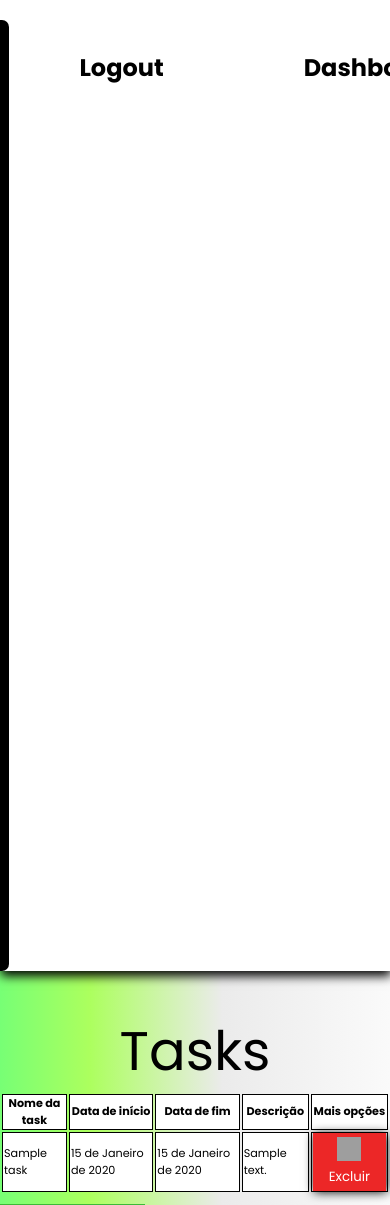
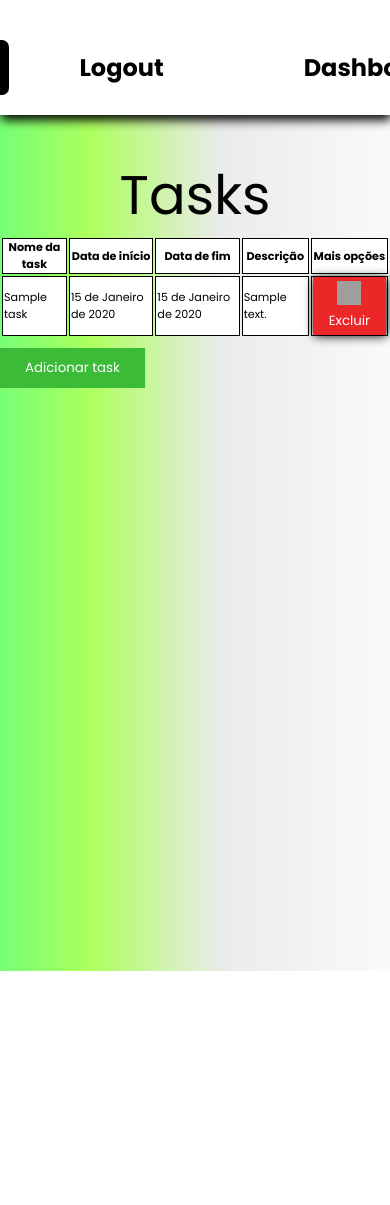
Before and after one commit to Mafald07h/Smart-Task-List, a Django app: page /tasks/ in a window 390 px wide; the page is wider, and only the part inside the window is pictured. Shown: the top 1205 px of that part. After the commit the page ends 971 px from the top of that part, so only its background shows below. Run offline with Django 5.2, Linux system fonts and the light colour scheme; a user stored in the database is signed in; tables that the repository leaves empty hold one stand-in row (values such as "Sample post"); grey boxes are pictures that could not be loaded.

Commit message:
refactor: Consertando a navbar esquerda na responsividade para celulares

```diff
--- a/tasks/static/css/tasks.css
+++ b/tasks/static/css/tasks.css
@@ -21,7 +21,7 @@ main {
     box-shadow: 1px 5px 10px var(--black);
     display: flex;
     justify-content: center;
-    height: 115vh;
+    height: auto;
     width: 20%;
 }
 
@@ -32,6 +32,8 @@ main {
 
 .btn-change-theme {
     margin-left: 30px;
+    margin-top: 20px;
+    margin-bottom: 20px;
 }
 
 .dashboard__link {
--- a/templates/tasks/tasks.html
+++ b/templates/tasks/tasks.html
@@ -2,7 +2,7 @@
 {% load static %}
 
 {% block extra_css %}
-<link rel="stylesheet" href="{% static 'css/tasks.css' %}?v=3.7">
+<link rel="stylesheet" href="{% static 'css/tasks.css' %}?v=3.8">
 <link rel="shortcut icon" href="{% static 'img/favicon.ico' %}" type="image/x-icon">
 <script src="{% static 'script/tasks.js' %}" defer></script>
 {% endblock %}
```
